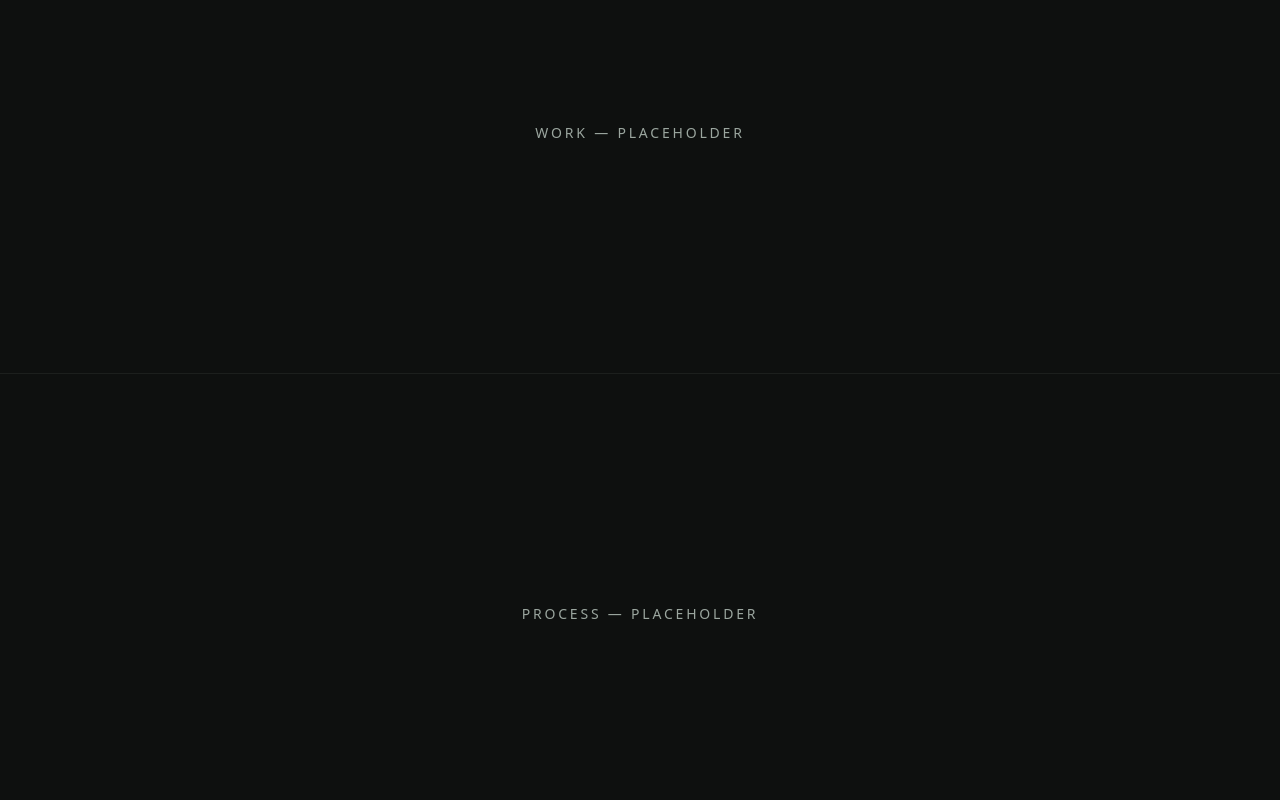
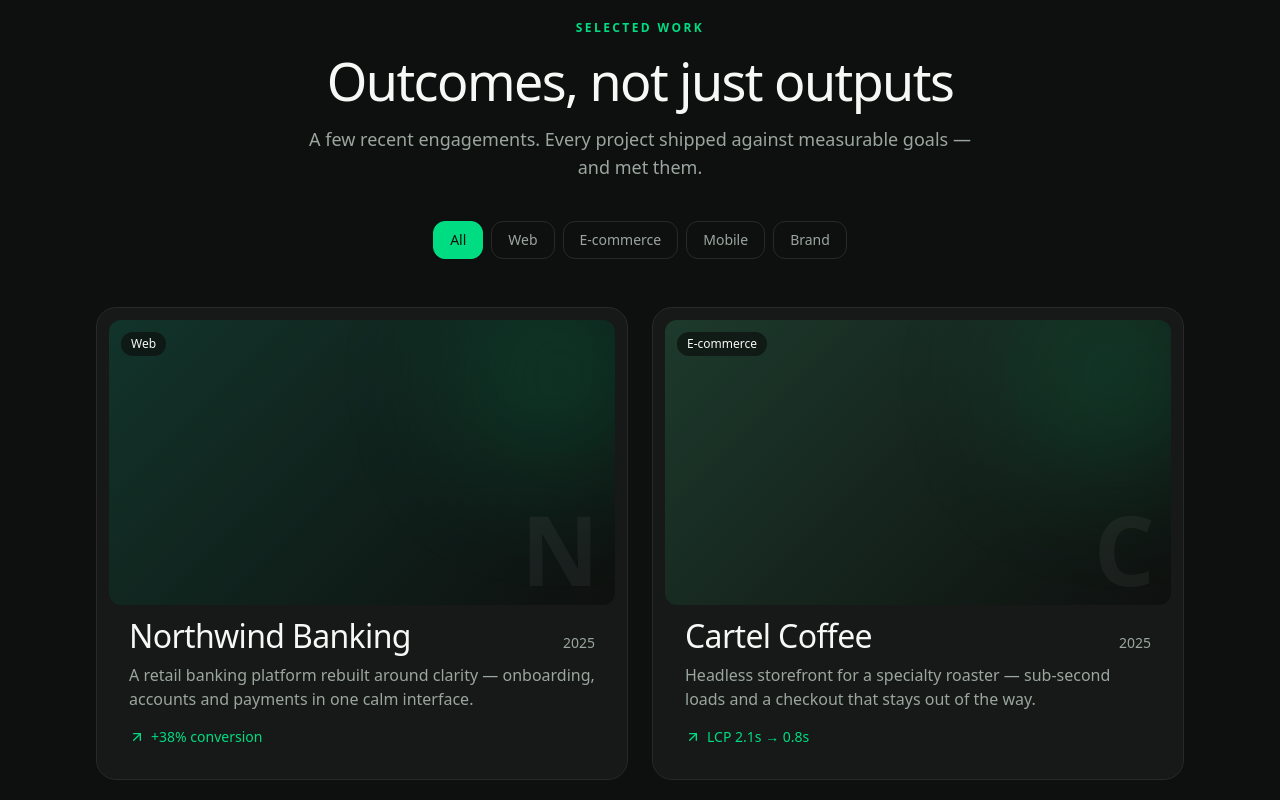
Before and after one commit to Abhisherk01/Site-clone, a React (Vite) app in the folder client/: page / in a window 1280 px wide. Shown: the part 2200-3000 px from the top of the page. Built offline with nearby package versions, Linux system fonts and the light colour scheme.

Commit message:
Feat: Add selected work section with gredient artwork and category filters

```diff
--- a/client/src/App.jsx
+++ b/client/src/App.jsx
@@ -2,11 +2,11 @@ import { MotionConfig } from "framer-motion";
 import Header from "./sections/Header.jsx";
 import Hero from "./sections/Hero.jsx";
 import Services from "./sections/Services.jsx";
+import Work from "./sections/Work.jsx";
 import Container from "./components/Container.jsx";
 
 // Temporary anchor targets — each is replaced by a real section in later steps.
 const placeholderSections = [
-  { id: "work", label: "Work" },
   { id: "process", label: "Process" },
   { id: "testimonials", label: "Testimonials" },
   { id: "faq", label: "FAQ" },
@@ -20,6 +20,7 @@ export default function App() {
       <main>
         <Hero />
         <Services />
+        <Work />
         {placeholderSections.map(({ id, label }) => (
           <section key={id} id={id} className="border-t border-line/60">
             <Container className="flex min-h-[60vh] items-center justify-center">
--- a/client/src/components/Card.jsx
+++ b/client/src/components/Card.jsx
@@ -1,9 +1,18 @@
 // The single card treatment: charcoal surface, hairline border, one radius.
 // interactive adds hover lift + green border tint — only for clickable cards.
-export default function Card({ as: Tag = "div", interactive = false, className = "", children }) {
+// padded={false} opts out of default padding — for cards with full-bleed
+// content (e.g. artwork). Never fight padding by stacking conflicting classes:
+// Tailwind can't know which "p-*" wins, so the component owns the decision.
+export default function Card({
+  as: Tag = "div",
+  interactive = false,
+  padded = true,
+  className = "",
+  children,
+}) {
   return (
     <Tag
-        className={`rounded-card border border-line bg-surface p-6 sm:p-8 ${
+      className={`rounded-card border border-line bg-surface ${padded ? "p-6 sm:p-8" : ""} ${
         interactive
           ? "transition-all duration-300 hover:-translate-y-1 hover:border-accent/50 hover:shadow-lg hover:shadow-black/30"
           : ""
--- /dev/null
+++ b/client/src/data/work.js
@@ -0,0 +1,40 @@
+// Case studies — placeholder clients and metrics for the MVP.
+// Real work is swapped in by editing this array only.
+export const projects = [
+    {
+      title: "Northwind Banking",
+      category: "Web",
+      year: 2025,
+      description:
+        "A retail banking platform rebuilt around clarity — onboarding, accounts and payments in one calm interface.",
+      result: "+38% conversion",
+      art: { from: "#12342a", to: "#0e100f" },
+    },
+    {
+      title: "Cartel Coffee",
+      category: "E-commerce",
+      year: 2025,
+      description:
+        "Headless storefront for a specialty roaster — sub-second loads and a checkout that stays out of the way.",
+      result: "LCP 2.1s → 0.8s",
+      art: { from: "#1d3a2c", to: "#0e100f" },
+    },
+    {
+      title: "Pulse Fitness",
+      category: "Mobile",
+      year: 2024,
+      description:
+        "Workout tracking app with offline-first sync, designed for one-handed use between sets.",
+      result: "4.9★ App Store",
+      art: { from: "#0f2e2a", to: "#0e100f" },
+    },
+    {
+      title: "Atlas Logistics",
+      category: "Brand",
+      year: 2024,
+      description:
+        "Full rebrand and marketing site for a freight network — one voice across 14 markets.",
+      result: "3× inbound leads",
+      art: { from: "#22301f", to: "#0e100f" },
+    },
+  ];
--- /dev/null
+++ b/client/src/sections/Work.jsx
@@ -0,0 +1,109 @@
+import { useState } from "react";
+import { AnimatePresence, motion } from "framer-motion";
+import { ArrowUpRight } from "lucide-react";
+import { projects } from "../data/work.js";
+import { EASE, REVEAL_VIEWPORT } from "../lib/motion.js";
+import Card from "../components/Card.jsx";
+import Container from "../components/Container.jsx";
+import Reveal from "../components/Reveal.jsx";
+import SectionHeading from "../components/SectionHeading.jsx";
+
+const FILTERS = ["All", ...new Set(projects.map((project) => project.category))];
+
+export default function Work() {
+  const [activeFilter, setActiveFilter] = useState("All");
+
+  const visibleProjects =
+    activeFilter === "All"
+      ? projects
+      : projects.filter((project) => project.category === activeFilter);
+
+  return (
+    <section id="work" className="py-24 sm:py-32">
+      <Container>
+        <Reveal>
+          <SectionHeading
+            eyebrow="Selected work"
+            title="Outcomes, not just outputs"
+            description="A few recent engagements. Every project shipped against measurable goals — and met them."
+          />
+        </Reveal>
+
+        <Reveal delay={0.1}>
+          <div
+            role="group"
+            aria-label="Filter projects by category"
+            className="mt-10 flex flex-wrap justify-center gap-2"
+          >
+            {FILTERS.map((filter) => {
+              const isActive = filter === activeFilter;
+              return (
+                <button
+                  key={filter}
+                  type="button"
+                  aria-pressed={isActive}
+                  onClick={() => setActiveFilter(filter)}
+                  className={`cursor-pointer rounded-btn border px-4 py-2 text-sm transition-all duration-200 ${
+                    isActive
+                      ? "border-accent bg-accent font-medium text-ink"
+                      : "border-line text-muted hover:border-paper/25 hover:text-paper"
+                  }`}
+                >
+                  {filter}
+                </button>
+              );
+            })}
+          </div>
+        </Reveal>
+
+        <motion.ul layout className="mt-12 grid gap-6 md:grid-cols-2">
+          <AnimatePresence mode="popLayout">
+            {visibleProjects.map(({ title, category, year, description, result, art }) => (
+              <motion.li
+                key={title}
+                layout
+                initial={{ opacity: 0, scale: 0.96 }}
+                whileInView={{ opacity: 1, scale: 1 }}
+                exit={{ opacity: 0, scale: 0.96 }}
+                viewport={REVEAL_VIEWPORT}
+                transition={{ duration: 0.45, ease: EASE }}
+                className="h-full"
+              >
+                <Card interactive padded={false} className="group h-full">
+                  {/* framed gradient artwork — no image assets */}
+                  <div className="relative m-3 aspect-[16/9] overflow-hidden rounded-btn">
+                    <div
+                      aria-hidden="true"
+                      className="absolute inset-0 transition-transform duration-700 ease-out group-hover:scale-105"
+                      style={{ backgroundImage: `linear-gradient(135deg, ${art.from}, ${art.to})` }}
+                    >
+                      <div className="absolute -top-10 -right-10 size-48 rounded-full bg-accent/15 blur-3xl" />
+                      <span className="absolute right-4 bottom-2 font-display text-8xl font-semibold text-paper/5 select-none">
+                        {title.charAt(0)}
+                      </span>
+                    </div>
+                    <span className="absolute top-3 left-3 rounded-btn bg-base/70 px-2.5 py-1 text-xs text-paper backdrop-blur-sm">
+                      {category}
+                    </span>
+                  </div>
+
+                  <div className="px-6 pb-6 sm:px-8 sm:pb-8">
+                    <div className="flex items-baseline justify-between gap-4">
+                      <h3 className="font-display text-display-md">{title}</h3>
+                      <span className="text-sm text-muted">{year}</span>
+                    </div>
+                    <p className="mt-2 text-muted">{description}</p>
+                    <p className="mt-4 flex items-center gap-1.5 text-sm font-medium text-accent">
+                      <ArrowUpRight size={16} aria-hidden="true" />
+                      {result}
+                    </p>
+                  </div>
+                </Card>
+              </motion.li>
+            ))}
+          </AnimatePresence>
+        </motion.ul>
+      </Container>
+    </section>
+  );
+}
```
Also changed, not shown: 1 other file (tests, documents, lock files or other folders). Lines whose indentation alone changed are shown as unchanged.
